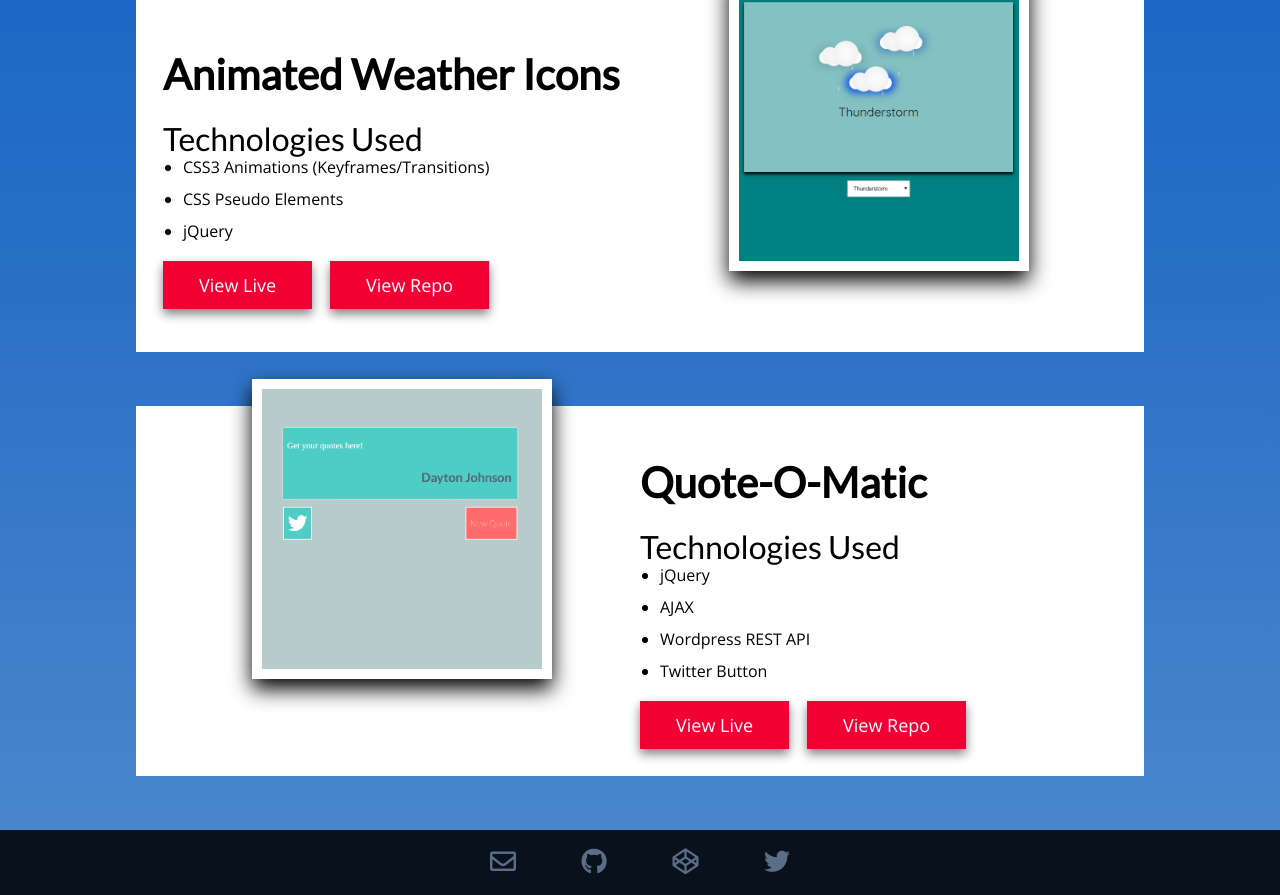
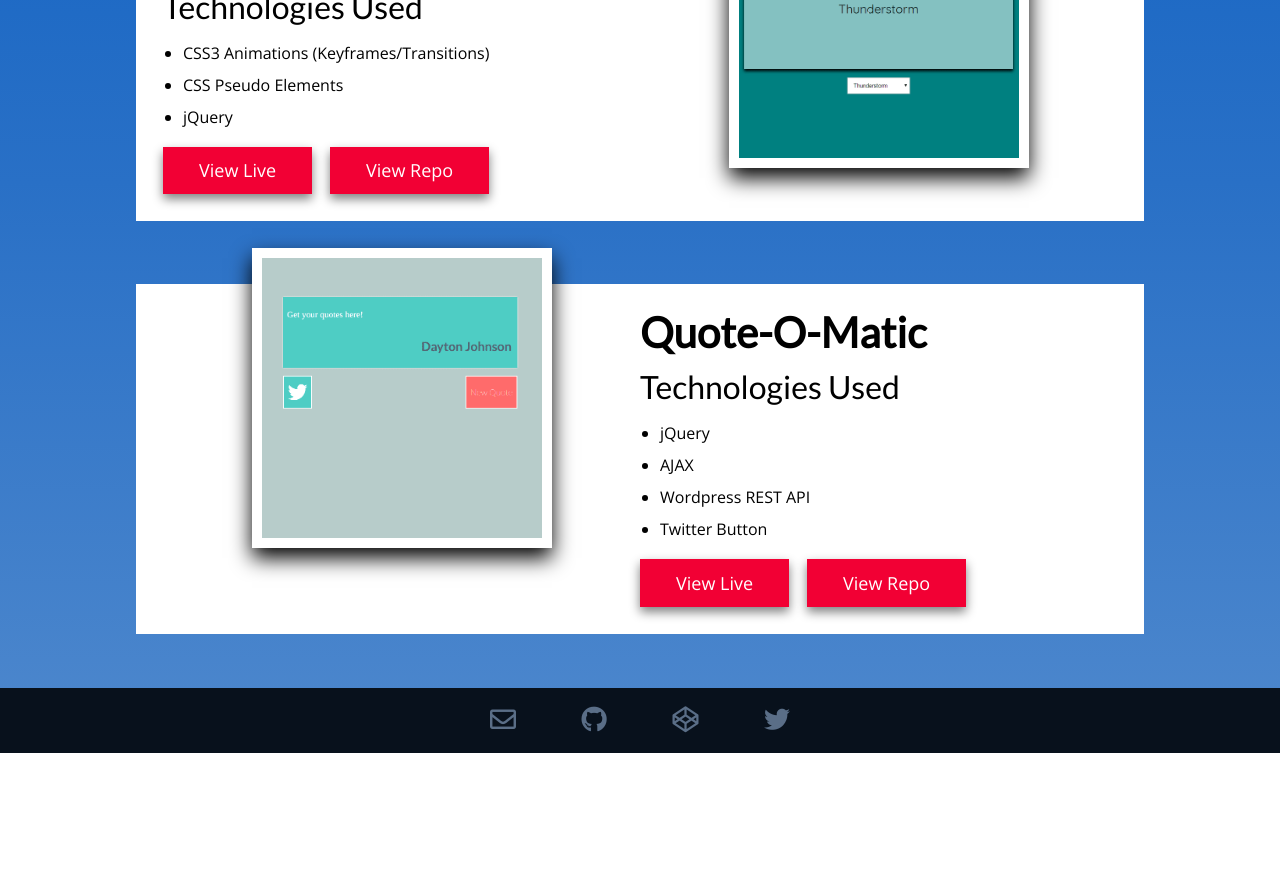
Before and after one commit to idifyable/daytonrjohnson, a Next.js app: page /projects in a window 1280 px wide. Shown: the part 960-1855 px from the top of the page. After the commit the page ends 1713 px from the top, so only its background shows below. Built offline with nearby package versions, Linux system fonts and the light colour scheme.

Commit message:
19: Converting ProjectsList into styled-components

```diff
--- a/src/components/MyProjects/MyProjects.tsx
+++ /dev/null
@@ -1,18 +0,0 @@
-import { Project } from '@lib/projects';
-import { ProjectCard } from './ProjectCard/ProjectCard';
-
-interface Props {
-  projectsData: Project[];
-}
-
-export const MyProjects: React.FC<Props> = ({ projectsData }) => {
-  const allProjects = projectsData.map((projectData) => {
-    return <ProjectCard projectData={projectData} key={projectData.id} />;
-  });
-  return (
-    <section className="my-projects padded">
-      <h3>My Projects</h3>
-      <ul className="my-projects container padded">{allProjects}</ul>
-    </section>
-  );
-};
--- a/src/components/MyProjects/ProjectCard/ProjectCard.tsx
+++ /dev/null
@@ -1,43 +0,0 @@
-import { Project } from '@lib/projects';
-
-interface Props {
-  projectData: Project;
-}
-
-export const ProjectCard: React.FC<Props> = ({ projectData }) => {
-  const technologiesUsed = projectData.technologiesUsed.map((technology, index) => {
-    return <li key={technology}>{technology}</li>;
-  });
-  return (
-    <li id={projectData.id}>
-      <div className="image-wrapper">
-        {projectData.image && (
-          <img src={projectData.image} alt={projectData.title ? projectData.title : ''} />
-        )}
-      </div>
-      <div className="wrapper">
-        <h1>{projectData.title}</h1>
-        {technologiesUsed && (
-          <div>
-            <h2>Technologies Used</h2>
-            <ul className="bulleted">{technologiesUsed}</ul>
-          </div>
-        )}
-        {(projectData.demoUrl || projectData.repoUrl) && (
-          <div className="buttons">
-            {projectData.demoUrl && (
-              <a href={projectData.demoUrl} target="_blank" rel="noopener noreferrer">
-                <button type="button">View Live</button>
-              </a>
-            )}
-            {projectData.repoUrl && (
-              <a href={projectData.repoUrl} target="_blank" rel="noopener noreferrer">
-                <button type="button">View Repo</button>
-              </a>
-            )}
-          </div>
-        )}
-      </div>
-    </li>
-  );
-};
--- /dev/null
+++ b/src/components/ProjectsList/ProjectsList.tsx
@@ -0,0 +1,14 @@
+import styled from 'styled-components';
+import { Project } from '@lib/projects';
+import { ProjectsListItem } from './ProjectsListItem/ProjectsListItem';
+
+interface Props {
+  projectsData: Project[];
+}
+
+export const ProjectsList: React.FC<Props> = ({ projectsData }) => {
+  const allProjects = projectsData.map((projectData) => {
+    return <ProjectsListItem projectData={projectData} key={projectData.id} />;
+  });
+  return <ul>{allProjects}</ul>;
+};
--- /dev/null
+++ b/src/components/ProjectsList/ProjectsListItem/ProjectsListItem.tsx
@@ -0,0 +1,117 @@
+import styled from 'styled-components';
+import { Project } from '@lib/projects';
+import { Button } from '@components/primitives/Button';
+import { breakpoints } from '@constants/breakpoints';
+import { BulletedList } from '@components/primitives/BulletedList';
+
+interface Props {
+  projectData: Project;
+}
+
+export const ProjectsListItem: React.FC<Props> = ({ projectData }) => {
+  const technologiesUsed = projectData.technologiesUsed.map((technology, index) => {
+    return <li key={technology}>{technology}</li>;
+  });
+
+  return (
+    <StyledProjectListItem id={projectData.id}>
+      <ImageWrapper>
+        {projectData.image && (
+          <ProjectImage src={projectData.image} alt={projectData.title ? projectData.title : ''} />
+        )}
+      </ImageWrapper>
+      <ContentWrapper>
+        <ProjectTitleHeader>{projectData.title}</ProjectTitleHeader>
+        {technologiesUsed && <TechnologiesUsedHeader>Technologies Used</TechnologiesUsedHeader>}
+        {technologiesUsed && <BulletedList>{technologiesUsed}</BulletedList>}
+        {(projectData.demoUrl || projectData.repoUrl) && (
+          <ButtonRow>
+            {projectData.demoUrl && (
+              <a href={projectData.demoUrl} target="_blank" rel="noopener noreferrer">
+                <Button text="View Live" />
+              </a>
+            )}
+            {projectData.repoUrl && (
+              <a href={projectData.repoUrl} target="_blank" rel="noopener noreferrer">
+                <Button text="View Repo" />
+              </a>
+            )}
+          </ButtonRow>
+        )}
+      </ContentWrapper>
+    </StyledProjectListItem>
+  );
+};
+
+const StyledProjectListItem = styled.li`
+  display: block;
+  width: calc(100% - 2rem);
+  padding: 0 1.5rem;
+  margin: 0 auto 3.5rem auto;
+  background-color: #ffffff;
+
+  &:nth-child(odd) {
+    flex-direction: row-reverse;
+  }
+
+  &:last-of-type {
+    margin-bottom: 0;
+  }
+
+  @media ${breakpoints.desktop} {
+    display: flex;
+    flex-direction: row;
+    justify-content: space-between;
+    width: 100%;
+  }
+`;
+
+const ProjectImage = styled.img`
+  position: relative;
+  bottom: 2rem;
+  margin: 0 auto auto auto;
+  max-height: 300px;
+  border: 10px solid white;
+  box-shadow: 0px 10px 20px #000000;
+`;
+
+const ImageWrapper = styled.div`
+  @media ${breakpoints.desktop} {
+    width: 50%;
+  }
+`;
+
+const ContentWrapper = styled.div`
+  padding-bottom: 1.5rem;
+
+  @media ${breakpoints.desktop} {
+    width: 50%;
+    padding-top: 1.5rem;
+  }
+`;
+
+const ButtonRow = styled.div`
+  font-size: 0;
+  text-align: center;
+
+  @media ${breakpoints.desktop} {
+    text-align: initial;
+  }
+
+  & > * {
+    margin-right: 1rem;
+
+    &:last-child {
+      margin-right: 0;
+    }
+  }
+`;
+
+const ProjectTitleHeader = styled.h1`
+  margin-top: 0;
+  margin-bottom: 1rem;
+`;
+
+const TechnologiesUsedHeader = styled.h2`
+  margin-bottom: 1rem;
+`;
--- /dev/null
+++ b/src/components/primitives/BulletedList.tsx
@@ -0,0 +1,11 @@
+import styled from 'styled-components';
+
+export const BulletedList = styled.ul`
+  margin-bottom: 1rem;
+  padding-left: 20px;
+  list-style: disc;
+
+  & > li {
+    margin-bottom: 0.5em;
+  }
+`;
--- a/src/pages/projects.tsx
+++ b/src/pages/projects.tsx
@@ -1,8 +1,10 @@
 import Head from 'next/head';
 import { GetStaticProps, NextPage } from 'next';
+import { getSortedProjectsData, Project } from '@lib/projects';
 import Layout, { siteTitle } from '@components/Layout';
-import { MyProjects } from '@components/MyProjects/MyProjects';
-import { getSortedProjectsData, Project } from '@lib/projects';
+import { Section } from '@components/primitives/Section';
+import { Container } from '@components/primitives/Container';
+import { ProjectsList } from '@components/ProjectsList/ProjectsList';
 
 interface Props {
   allProjects: Project[];
@@ -14,7 +16,11 @@ const Projects: NextPage<Props> = ({ allProjects }) => {
       <Head>
         <title>{siteTitle}</title>
       </Head>
-      <MyProjects projectsData={allProjects} />
+      <Container>
+        <Section>
+          <ProjectsList projectsData={allProjects} />
+        </Section>
+      </Container>
     </Layout>
   );
 };
--- a/src/pages/styles/mobile.css
+++ b/src/pages/styles/mobile.css
@@ -52,59 +52,6 @@
   }
 
   /****************************************
-  * Projects
-  ****************************************/
-
-  section.projects .container {
-    padding-right: 1.5rem;
-    padding-left: 1.5rem;
-  }
-
-  ul.my-projects-preview > li {
-    width: 50%;
-  }
-
-  ul.my-projects-preview > li:nth-last-child(1),
-  ul.my-projects-preview > li:nth-last-child(2) {
-    margin-bottom: 0;
-  }
-
-  @media (max-width: 660px) {
-    ul.my-projects-preview > li {
-      width: 100%;
-    }
-
-    ul.my-projects-preview > li:nth-last-child(2) {
-      margin-bottom: 1rem;
-    }
-
-    ul.my-projects-preview > li:last-of-type {
-      margin-bottom: 0;
-    }
-  }
-
-  /****************************************
-  * Case Study
-  ****************************************/
-
-  ul.my-projects > li {
-    display: block;
-    margin-right: auto;
-    margin-left: auto;
-    width: calc(100% - 2rem);
-  }
-
-  ul.my-projects > li > div.image-wrapper,
-  ul.my-projects > li .wrapper {
-    width: 100%;
-  }
-
-  ul.my-projects > li .buttons > a {
-    display: inline-block;
-    width: 50%;
-  }
-
-  /****************************************
   * Buttons
   ****************************************/
 
--- a/src/pages/styles/site.css
+++ b/src/pages/styles/site.css
@@ -158,80 +158,6 @@ section.about .container > div .skills > div {
 }
 
 /****************************************
-* Projects
-****************************************/
-
-section.projects h3 {
-  margin-bottom: 2rem;
-}
-
-/****************************************
-* My Projects
-****************************************/
-
-ul.my-projects > li {
-  display: flex;
-  flex-direction: row;
-  justify-content: space-between;
-  padding: 1.5rem;
-  margin-bottom: 3rem;
-  background-color: #ffffff;
-}
-
-ul.my-projects > li:nth-child(odd) {
-  flex-direction: row-reverse;
-}
-
-ul.my-projects > li:last-of-type {
-  margin-bottom: 0;
-}
-
-ul.my-projects > li > div.image-wrapper,
-ul.my-projects > li .wrapper {
-  width: 50%;
-}
-
-ul.my-projects > li img {
-  position: relative;
-  bottom: 3rem;
-  margin: 0 auto auto auto;
-  max-height: 300px;
-  border: 10px solid white;
-  box-shadow: 0px 10px 20px #000000;
-}
-
-ul.my-projects > li .wrapper + img {
-  margin: 0;
-  margin-left: 3rem;
-}
-
-ul.my-projects > li .buttons {
-  font-size: 0;
-}
-
-ul.my-projects > li .buttons > a:first-of-type button {
-  display: inline-block;
-  margin-right: 1rem;
-}
-
-/****************************************
-* Buttons
-****************************************/
-
-.button,
-button {
-  position: relative;
-  padding: 0.75em 2em;
-  font-size: 18px;
-  color: white;
-  border: none;
-  outline: none;
-  cursor: pointer;
-  box-shadow: 0px 5px 10px grey;
-  background-color: #f20034;
-}
-
-/****************************************
 * Layout
 ****************************************/
 
```
